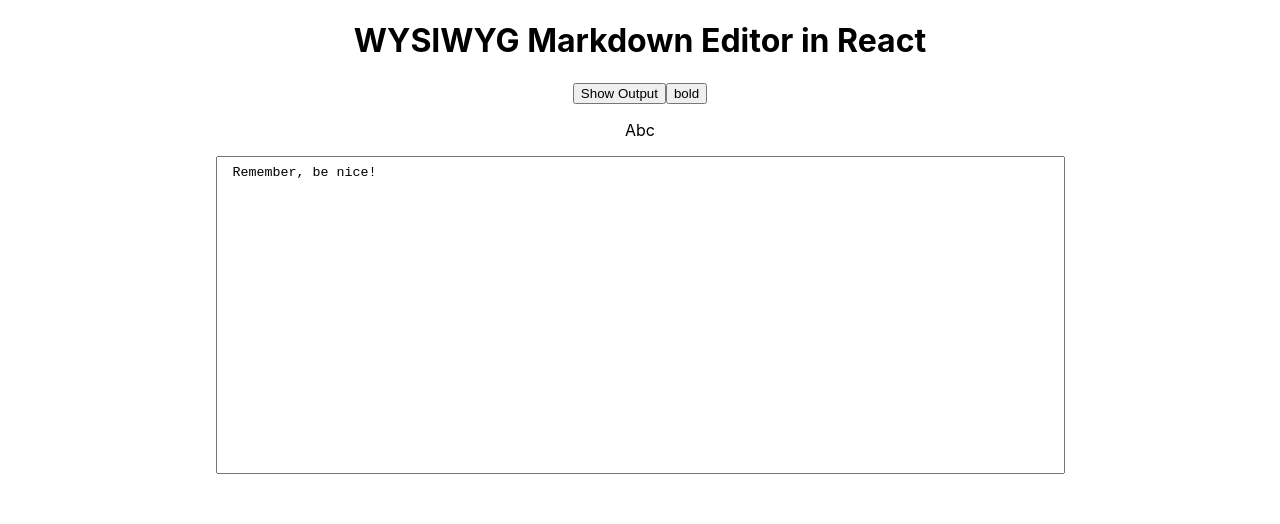
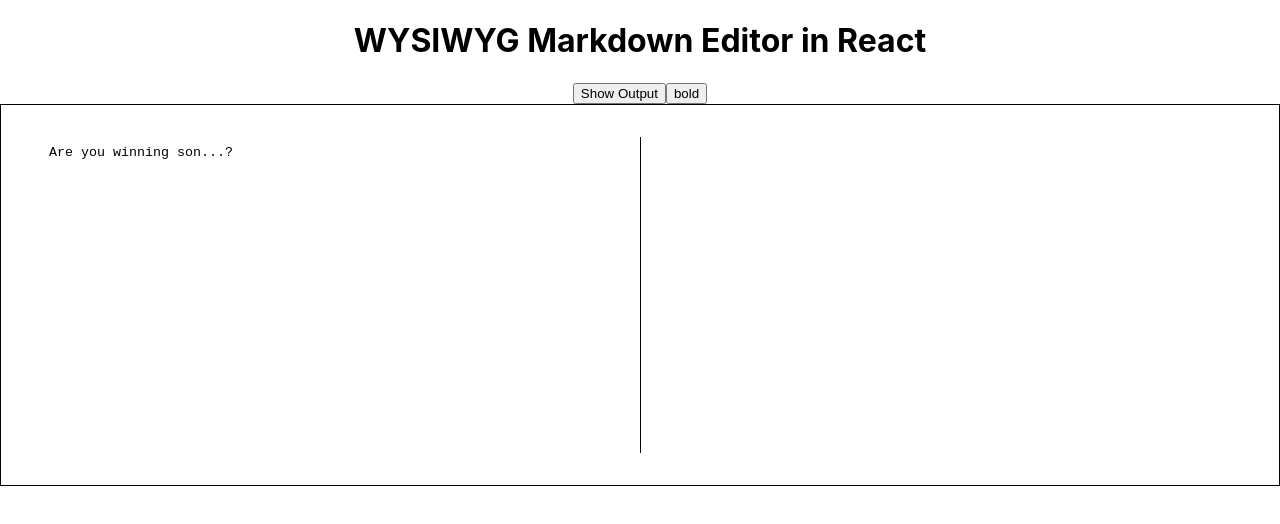
Before and after one commit to shindesharad71/WYSIWYG-Markdown-Editor-React, a React (Create React App) app: page / in a window 1280 px wide. Shown: the top 524 px of the page. Built offline with nearby package versions, Linux system fonts and the light colour scheme.

Commit message:
Added: Preview Side By Side

```diff
--- a/src/editor/Editor.css
+++ b/src/editor/Editor.css
@@ -3,4 +3,16 @@ textarea {
     overflow: auto;
     padding: 8px 16px;
     box-sizing: border-box;
+    width: 50%;
+    border: none;
 }
+
+.container {
+    display: flex;
+    padding: 32px;
+    border: 1px solid #000;
+}
+
+.output {
+    border-left: 1px solid #000;
+}
--- a/src/editor/Editor.js
+++ b/src/editor/Editor.js
@@ -6,8 +6,8 @@ export default class Editor extends Component {
 	constructor(props) {
 		super(props);
 		this.state = {
-			value: 'Remember, be nice!',
-			htmlState: '<p>Abc</p>',
+			value: 'Are you winning son...?',
+			htmlState: '',
 		};
 
 		this.handleChange = this.handleChange.bind(this);
@@ -44,9 +44,7 @@ export default class Editor extends Component {
 			<div>
 				<button onClick={this.preview}>Show Output</button>
 				<button onClick={this.makeBold}>bold</button>
-				<div
-					dangerouslySetInnerHTML={{ __html: this.state.htmlState }}
-				></div>
+				<div class="container">
 					<textarea
 						cols="100"
 						rows="20"
@@ -55,6 +53,13 @@ export default class Editor extends Component {
 						onChange={this.handleChange}
 						onMouseUp={this.handleSelection}
 					></textarea>
+					<div
+						class="output"
+						dangerouslySetInnerHTML={{
+							__html: this.state.htmlState,
+						}}
+					></div>
+				</div>
 			</div>
 		);
 	}
```
Lines whose indentation alone changed are shown as unchanged.
